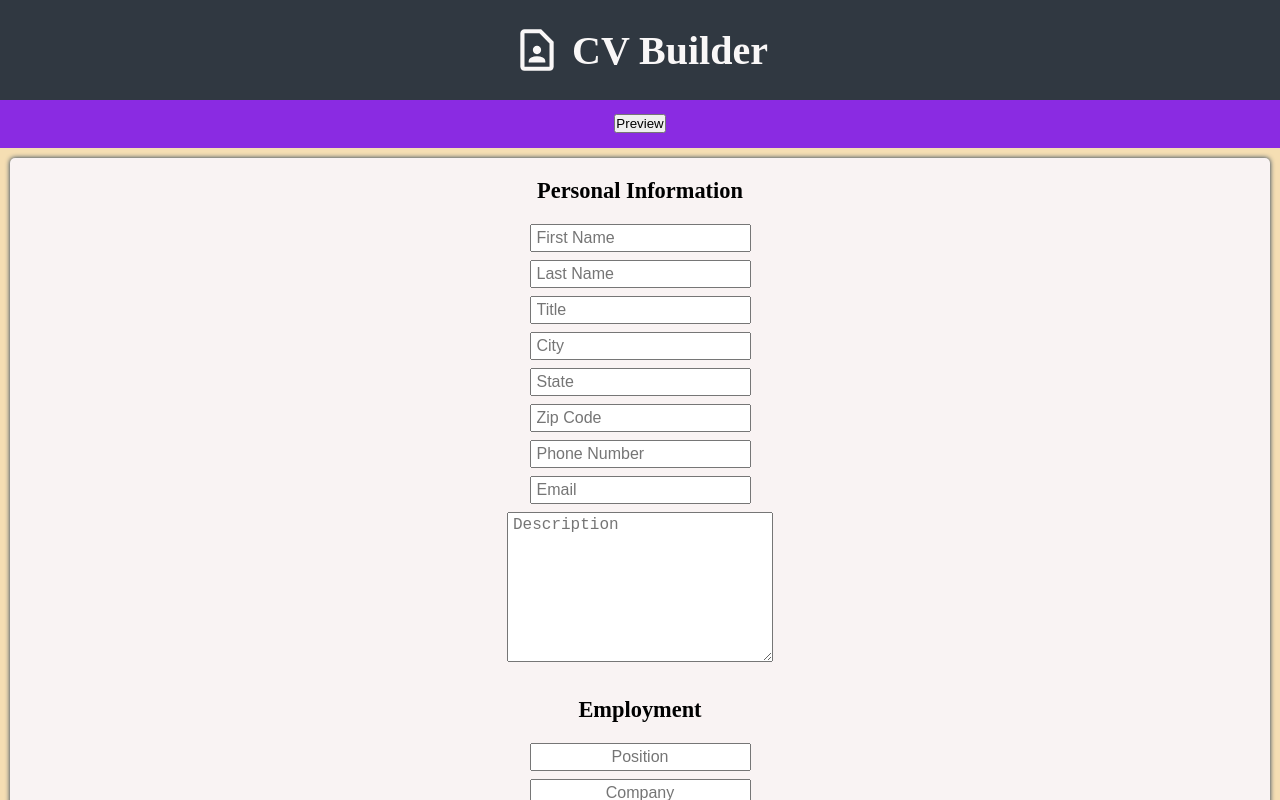
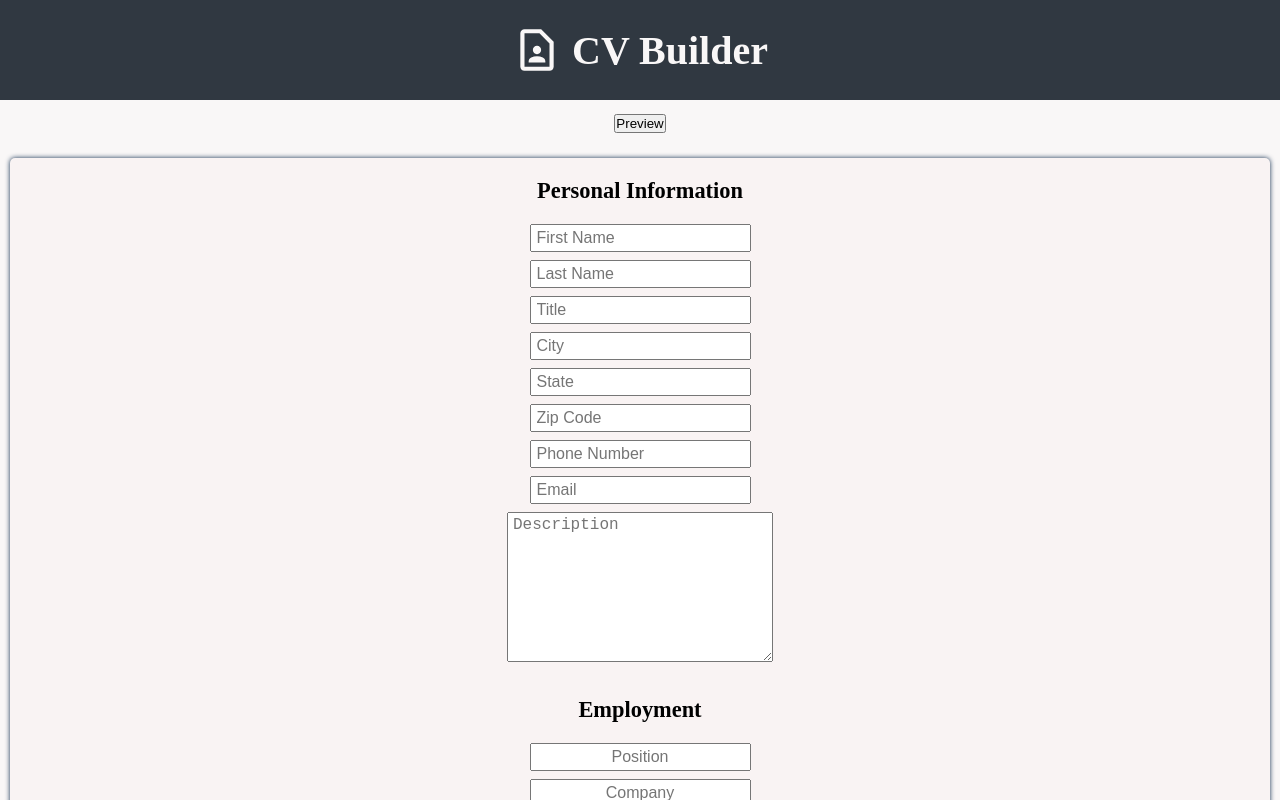
Before and after one commit to robisonwebdev/CV-Application, a React (Create React App) app: page / in a window 1280 px wide. Shown: the top 800 px of the page. Built offline with nearby package versions, Linux system fonts and the light colour scheme.

Commit message:
Removed background-color on .page_switch and .page_view

```diff
--- a/src/styles/Main/Main.css
+++ b/src/styles/Main/Main.css
@@ -13,7 +13,6 @@ main {
     justify-content: center;
     align-items: center;
 
-    background-color: blueviolet;
     height: 50px;
     width: 100%;
 }
@@ -22,7 +21,6 @@ main {
     display: flex;
     justify-content: center;
 
-    background-color: wheat;
     height: 100%;
     width: 100%;
 }
```
